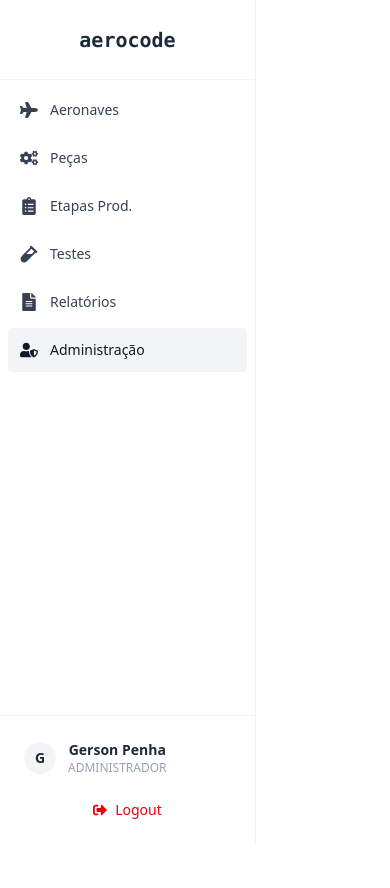
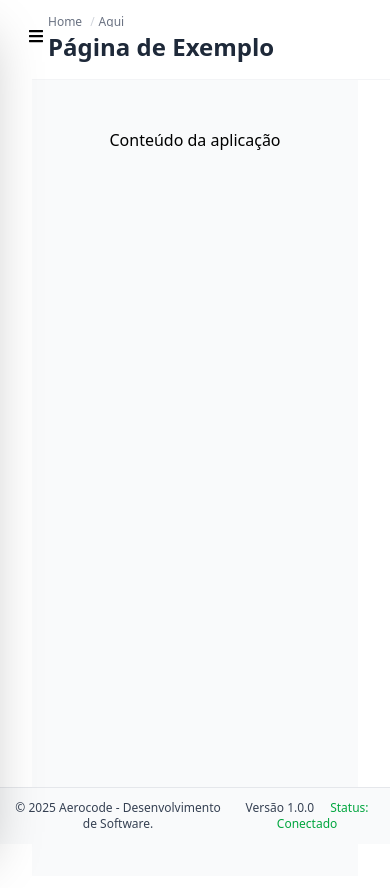
Before and after one commit to lais-zanardi/av2, a React (Vite) app in the folder aerocode-frontend/: page /admin/users in a window 390 px wide. Shown: the top 888 px of the page. Before the commit the page ends 844 px from the top, so only its background shows below. Built offline with nearby package versions, Linux system fonts and the light colour scheme.

Commit message:
feat: Implementa os componentes Header e Footer e completa a estrutura de layout da aplicação. - Adiciona lógica de estado e controle de botão único para a Sidebar (mobile/desktop). - Cria a pasta 'hooks/' para gerenciar lógica de estado global.

```diff
--- a/aerocode-frontend/src/App.tsx
+++ b/aerocode-frontend/src/App.tsx
@@ -1,16 +1,45 @@
 import { useState } from 'react'
-import reactLogo from './assets/react.svg'
-import viteLogo from '/vite.svg'
 import './App.css'
 import Sidebar from './components/layout/Sidebar'
+import Header from './components/layout/Header'
+import { FaBars } from 'react-icons/fa'
+import Footer from './components/layout/Footer'
 
 export default function App() {
+  const [isSidebarOpen, setIsSidebarOpen] = useState(false);
+  const toggleSidebar = () => {
+    setIsSidebarOpen(prev => !prev);
+  };
+  const sidebarOffsetClass = isSidebarOpen ? 'left-54' : 'left-4';
   return (
-    <>
-     {/* <h1 className="text-4xl font-bold text-blue-600">
-      Tailwind funcionando! 💙
-    </h1> */}
-    <Sidebar />
-    </>
-  )
-}
+    <div className="flex min-h-screen bg-gray-50">
+      <Sidebar
+        isOpen={isSidebarOpen}
+        onClose={() => setIsSidebarOpen(false)}
+      />
+
+      <div className="flex-1 lg:ml-64 transition-all duration-300">
+        <div className="mt-16 lg:mt-0">
+          <button
+            className={`fixed ${sidebarOffsetClass} top-4 p-3 lg:hidden z-50 transition-all duration-300`}
+            onClick={toggleSidebar}
+          >
+            <FaBars />
+          </button>
+          <Header pageTitle="Página de Exemplo" breadcrumbs={[
+            { label: 'Home', path: '/' },
+            { label: 'Aqui', path: '/' }
+            ]} />
+
+          {/* Conteúdo da Rota */}
+          <main className="p-8">
+            {/* <Outlet /> ou o conteúdo da sua rota */}
+            <p>Conteúdo da aplicação</p>
+          </main>
+        </div>
+
+      </div>
+      < Footer/>
+    </div>
+  );
+};
--- a/aerocode-frontend/src/components/layout/Footer.tsx
+++ b/aerocode-frontend/src/components/layout/Footer.tsx
@@ -0,0 +1,22 @@
+import React from 'react';
+
+const Footer: React.FC = () => {
+    const currentYear = new Date().getFullYear();
+
+    return (
+        <footer
+           className="fixed bottom-0 right-0 w-full bg-gray-50 text-xs text-gray-700 p-3 border-t border-gray-200 z-20"
+        >
+            <div className="flex justify-center items-center gap-x-3">
+                <span>&copy; {currentYear} Aerocode - Desenvolvimento de Software.</span>
+
+                <div className="space-x-4">
+                    <span>Versão 1.0.0</span>
+                    <span className="font-medium text-green-600">Status: Conectado</span>
+                </div>
+            </div>
+        </footer>
+    );
+};
+
+export default Footer;
--- a/aerocode-frontend/src/components/layout/Header.tsx
+++ b/aerocode-frontend/src/components/layout/Header.tsx
@@ -0,0 +1,44 @@
+import React from 'react';
+
+interface BreadcrumbItem {
+    label: string;
+    path: string;
+}
+
+interface HeaderProps {
+    pageTitle: string;
+    breadcrumbs: BreadcrumbItem[];
+}
+
+
+const Header: React.FC<HeaderProps> = ({ pageTitle, breadcrumbs }) => {
+    return (
+        <header className="fixed top-0 w-full h-20 bg-white border-b border-gray-100 p-4 flex flex-col justify-center
+                           lg:left-54 md:ml-10 transition-all duration-200">
+
+            {/* 1. Breadcrumb */}
+            <div className="text-xs text-gray-500 flex items-center space-x-1 mb-1 overflow-x-auto">
+                {breadcrumbs.map((item, index) => (
+                    <React.Fragment key={index}>
+                        <a
+                            href={item.path || '#'}
+                            className="hover:text-gray-900 transition-colors duration-150 cursor-pointer whitespace-nowrap"
+                        >
+                            {item.label}
+                        </a>
+                        {index < breadcrumbs.length - 1 && (
+                            <span className="text-gray-300 mx-1">/</span>
+                        )}
+                    </React.Fragment>
+                ))}
+            </div>
+
+            {/* 2. Título da Página */}
+            <h1 className="text-2xl font-semibold text-gray-800 text-left">
+                {pageTitle}
+            </h1>
+        </header>
+    );
+};
+
+export default Header;
--- a/aerocode-frontend/src/components/layout/Sidebar.tsx
+++ b/aerocode-frontend/src/components/layout/Sidebar.tsx
@@ -1,6 +1,7 @@
 import React from 'react'
-import { Link } from 'react-router-dom'
-import { FaPlane, FaCogs, FaClipboardList, FaVial, FaFileAlt, FaUserShield, FaSignOutAlt } from 'react-icons/fa'
+import { Link, useLocation } from 'react-router-dom'
+import { FaTimes, FaPlane, FaCogs, FaClipboardList, FaVial, FaFileAlt, FaUserShield, FaSignOutAlt } from 'react-icons/fa'
+
 
 // Roles
 type NivelPermissao = 'ADMINISTRADOR' | 'ENGENHEIRO' | 'OPERADOR'
@@ -11,6 +12,10 @@ interface User {
     nivelPermissao: NivelPermissao
 }
 
+interface SidebarProps {
+    isOpen: boolean;
+    onClose: () => void;
+}
 
 interface SidebarItem {
     name: string
@@ -35,9 +40,10 @@ const navigationItems: SidebarItem[] = [
     { name: 'Administração', icon: <FaUserShield />, path: '/admin/users', minPermission: 'ADMINISTRADOR' },
 ]
 
-const Sidebar: React.FC = () => {
+const Sidebar: React.FC<SidebarProps> = ({ isOpen, onClose }) => {
     // No projeto real: const { user } = useAuth()
     const user = mockUser
+    const location = useLocation()
 
     const userCanAccess = (minPermission: NivelPermissao): boolean => {
         if (!user) return false
@@ -51,15 +57,28 @@ const Sidebar: React.FC = () => {
         return hierarchy[user.nivelPermissao] >= hierarchy[minPermission]
     }
 
+    const baseClasses = "fixed top-0 left-0 h-full w-64 bg-white shadow-2xl z-40 flex flex-col border-r border-gray-100 transition-transform duration-300 ease-in-out";
+    const responsiveClasses = isOpen ? "translate-x-0" : "-translate-x-full lg:translate-x-0";
     return (
+        <>
+        {isOpen && (
+                <div
+                    onClick={onClose}
+                    className="fixed inset-0 bg-black opacity-50 z-30 lg:hidden"
+                    aria-hidden="true"
+                />
+            )}
         <aside
-            className="fixed top-0 left-0 h-full w-64 bg-white z-30 flex flex-col border-r border-gray-100"
-            aria-label="Barra Lateral de Navegação Principal da Aerocode"
-        >
-            {/* Topo da Sidebar: Logo */}
-            <div className="p-4 border-b border-gray-100 h-20 flex items-center justify-center">
-                <span className="text-xl text-gray-800 font-mono font-bold">aerocode</span>
-            </div>
+           className={`${baseClasses} ${responsiveClasses} lg:translate-x-0 lg:shadow-xl`}
+                aria-label="Barra Lateral de Navegação Principal da Aerocode"
+            >
+
+            {/* Topo da Sidebar: Logo e Botão Fechar (Mobile) */}
+                <div className="p-4 border-b border-gray-100 h-20 flex items-center justify-between">
+                    <span className="text-xl text-gray-800 font-mono font-bold">aerocode</span>
+                    <button onClick={onClose} className="lg:hidden p-2 rounded-full hover:bg-gray-100">
+                    </button>
+                </div>
 
             {/* Links de Navegação */}
             <nav className="flex-grow p-2 space-y-1">
@@ -102,6 +121,7 @@ const Sidebar: React.FC = () => {
                 </button>
             </div>
         </aside>
+        </>
     )
 }
 export default Sidebar
--- /dev/null
+++ b/aerocode-frontend/src/hooks/useSidebar.ts
@@ -0,0 +1,10 @@
+import { useState } from 'react';
+
+export const useSidebar = () => {
+    const [isOpen, setIsOpen] = useState(false);
+
+    const toggleSidebar = () => setIsOpen(prev => !prev);
+    const closeSidebar = () => setIsOpen(false);
+
+    return { isOpen, toggleSidebar, closeSidebar };
+};
```
